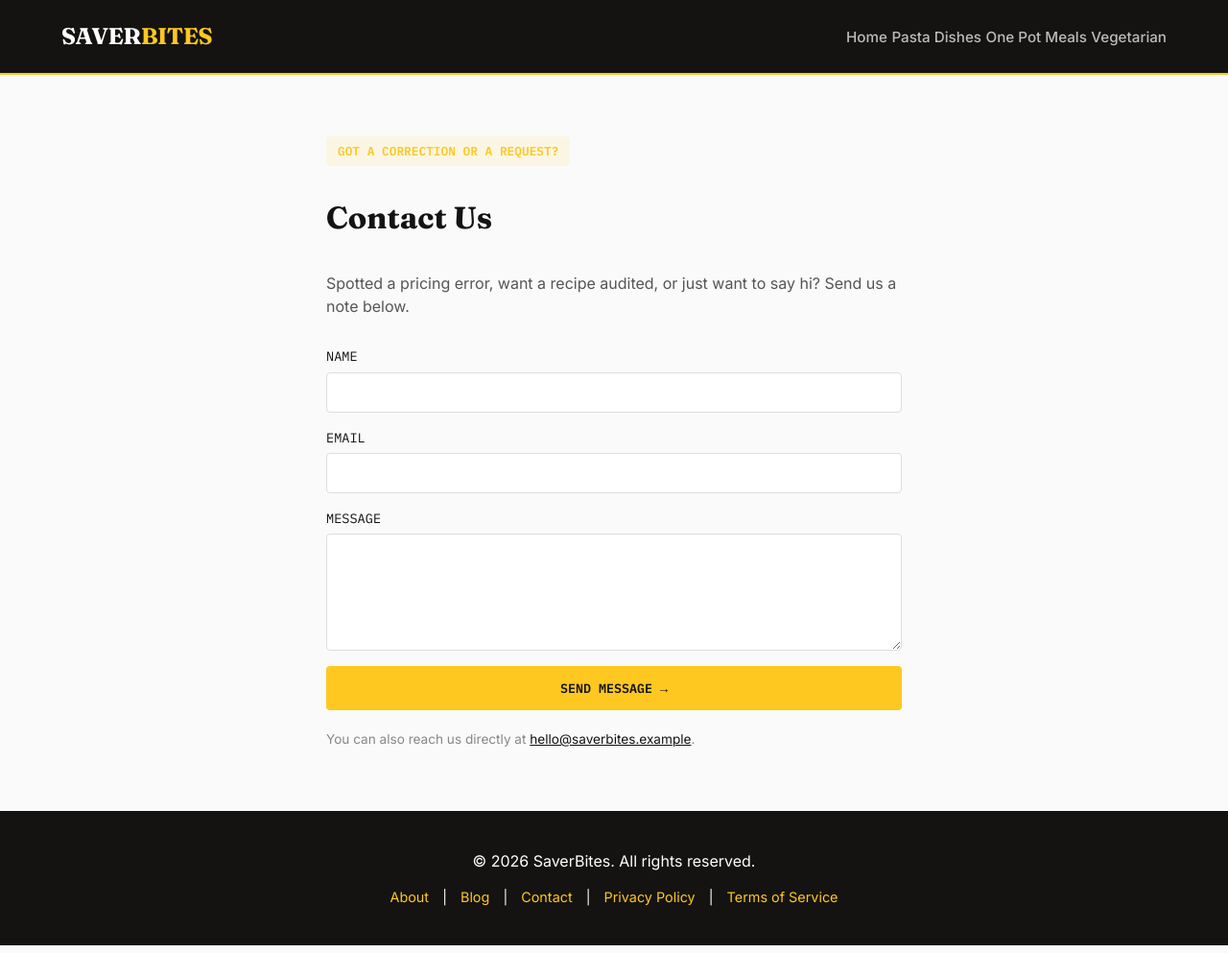
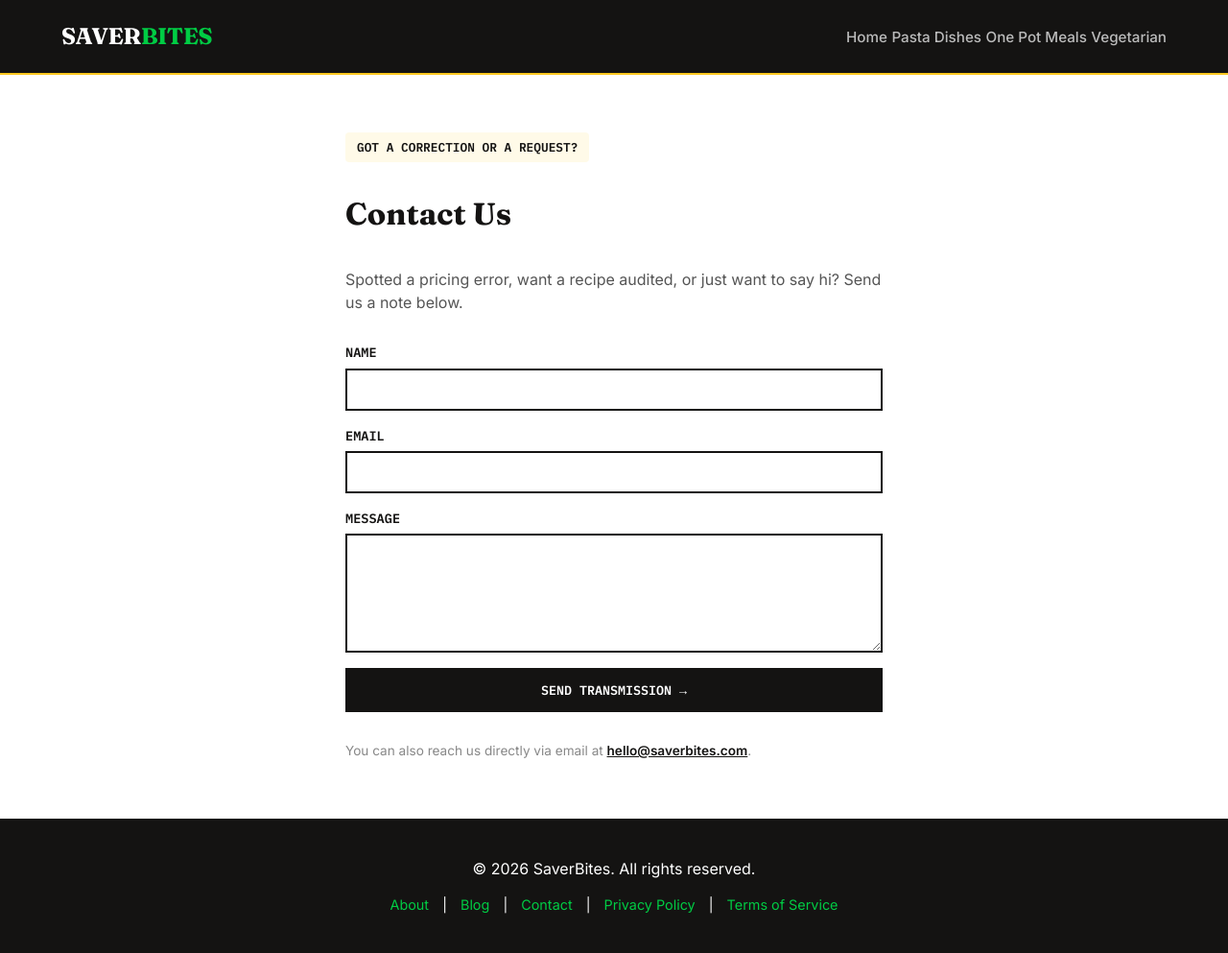
Before and after one commit to burrell001-max/SaverBites, a plain HTML site: page contact.html in a window 1280 px wide. Shown: the whole page at 96% size. Drawn offline with Linux system fonts and the light colour scheme.

Commit message:
Enhance contact page styling and form structure
Updated styles and structure for the contact form and header.

```diff
--- a/contact.html
+++ b/contact.html
@@ -13,7 +13,7 @@
 
     <header class="site-header">
         <div class="header-container">
-            <a href="index.html" class="logo">SAVER<span class="logo-accent">BITES</span></a>
+            <a href="index.html" class="logo">SAVER<span class="logo-accent" style="color: #00CC44;">BITES</span></a>
             <nav class="nav">
                 <a href="index.html" class="nav-link">Home</a>
                 <a href="pasta.html" class="nav-link">Pasta Dishes</a>
@@ -23,40 +23,41 @@
         </div>
     </header>
 
-    <main>
-        <section class="section container" style="max-width: 600px;">
-            <span class="hero-badge font-mono">GOT A CORRECTION OR A REQUEST?</span>
-            <h1 class="section-heading" style="margin-top: 10px;">Contact Us</h1>
+    <main style="background-color: #FFFFFF;">
+        <section class="section container" style="max-width: 600px; padding: 60px 20px;">
+            <span class="hero-badge font-mono" style="border-color: #141312; color: #141312;">GOT A CORRECTION OR A REQUEST?</span>
+            <h1 class="section-heading" style="margin-top: 10px; color: #141312;">Contact Us</h1>
             <p style="color: #555; margin-bottom: 30px;">Spotted a pricing error, want a recipe audited, or just want to say hi? Send us a note below.</p>
 
-            <form action="mailto:hello@saverbites.example" method="post" enctype="text/plain" style="display: flex; flex-direction: column; gap: 16px;">
+            <!-- Updated form actions to interact cleanly without launching local application protocols -->
+            <form style="display: flex; flex-direction: column; gap: 16px;">
                 <div style="display: flex; flex-direction: column; gap: 6px;">
-                    <label for="name" class="font-mono" style="font-size: 0.85rem; color: #141312;">NAME</label>
-                    <input type="text" id="name" name="name" required style="padding: 12px; border: 1px solid #ddd; border-radius: 4px; font-family: 'Inter', sans-serif;">
+                    <label for="name" class="font-mono" style="font-size: 0.85rem; color: #141312; font-weight: 600;">NAME</label>
+                    <input type="text" id="name" name="name" required style="padding: 12px; border: 2px solid #141312; border-radius: 0px; font-family: 'Inter', sans-serif;">
                 </div>
                 <div style="display: flex; flex-direction: column; gap: 6px;">
-                    <label for="email" class="font-mono" style="font-size: 0.85rem; color: #141312;">EMAIL</label>
-                    <input type="email" id="email" name="email" required style="padding: 12px; border: 1px solid #ddd; border-radius: 4px; font-family: 'Inter', sans-serif;">
+                    <label for="email" class="font-mono" style="font-size: 0.85rem; color: #141312; font-weight: 600;">EMAIL</label>
+                    <input type="email" id="email" name="email" required style="padding: 12px; border: 2px solid #141312; border-radius: 0px; font-family: 'Inter', sans-serif;">
                 </div>
                 <div style="display: flex; flex-direction: column; gap: 6px;">
-                    <label for="message" class="font-mono" style="font-size: 0.85rem; color: #141312;">MESSAGE</label>
-                    <textarea id="message" name="message" rows="6" required style="padding: 12px; border: 1px solid #ddd; border-radius: 4px; font-family: 'Inter', sans-serif; resize: vertical;"></textarea>
+                    <label for="message" class="font-mono" style="font-size: 0.85rem; color: #141312; font-weight: 600;">MESSAGE</label>
+                    <textarea id="message" name="message" rows="6" required style="padding: 12px; border: 2px solid #141312; border-radius: 0px; font-family: 'Inter', sans-serif; resize: vertical;"></textarea>
                 </div>
-                <button type="submit" style="background-color: #FFC820; color: #141312; border: none; padding: 14px 20px; font-weight: bold; border-radius: 4px; cursor: pointer; font-family: 'IBM Plex Mono', monospace;">SEND MESSAGE →</button>
+                <button type="submit" style="background-color: #141312; color: #FFFFFF; border: none; padding: 14px 20px; font-weight: bold; border-radius: 0px; cursor: pointer; font-family: 'IBM Plex Mono', monospace; transition: background 0.2s;" onmouseover="this.style.backgroundColor='#00CC44'" onmouseout="this.style.backgroundColor='#141312'">SEND TRANSMISSION →</button>
             </form>
 
-            <p style="color: #888; font-size: 0.85rem; margin-top: 20px;">You can also reach us directly at <a href="mailto:hello@saverbites.example" style="color: #141312;">hello@saverbites.example</a>.</p>
+            <p style="color: #888; font-size: 0.85rem; margin-top: 30px;">You can also reach us directly via email at <a href="mailto:hello@saverbites.com" style="color: #141312; font-weight: bold; text-decoration: underline;">hello@saverbites.com</a>.</p>
         </section>
     </main>
 
     <footer class="footer" style="background-color: #141312; color: #fff; padding: 40px 20px; text-align: center;">
         <p>&copy; 2026 SaverBites. All rights reserved.</p>
         <div style="margin-top: 15px; font-size: 0.9rem;">
-            <a href="about.html" style="color: #FFC820; margin: 0 10px; text-decoration: none;">About</a> |
-            <a href="blog.html" style="color: #FFC820; margin: 0 10px; text-decoration: none;">Blog</a> |
-            <a href="contact.html" style="color: #FFC820; margin: 0 10px; text-decoration: none;">Contact</a> |
-            <a href="privacy.html" style="color: #FFC820; margin: 0 10px; text-decoration: none;">Privacy Policy</a> |
-            <a href="terms.html" style="color: #FFC820; margin: 0 10px; text-decoration: none;">Terms of Service</a>
+            <a href="about.html" style="color: #00CC44; margin: 0 10px; text-decoration: none;">About</a> |
+            <a href="blog.html" style="color: #00CC44; margin: 0 10px; text-decoration: none;">Blog</a> |
+            <a href="contact.html" style="color: #00CC44; margin: 0 10px; text-decoration: none;">Contact</a> |
+            <a href="privacy.html" style="color: #00CC44; margin: 0 10px; text-decoration: none;">Privacy Policy</a> |
+            <a href="terms.html" style="color: #00CC44; margin: 0 10px; text-decoration: none;">Terms of Service</a>
         </div>
     </footer>
 
```
